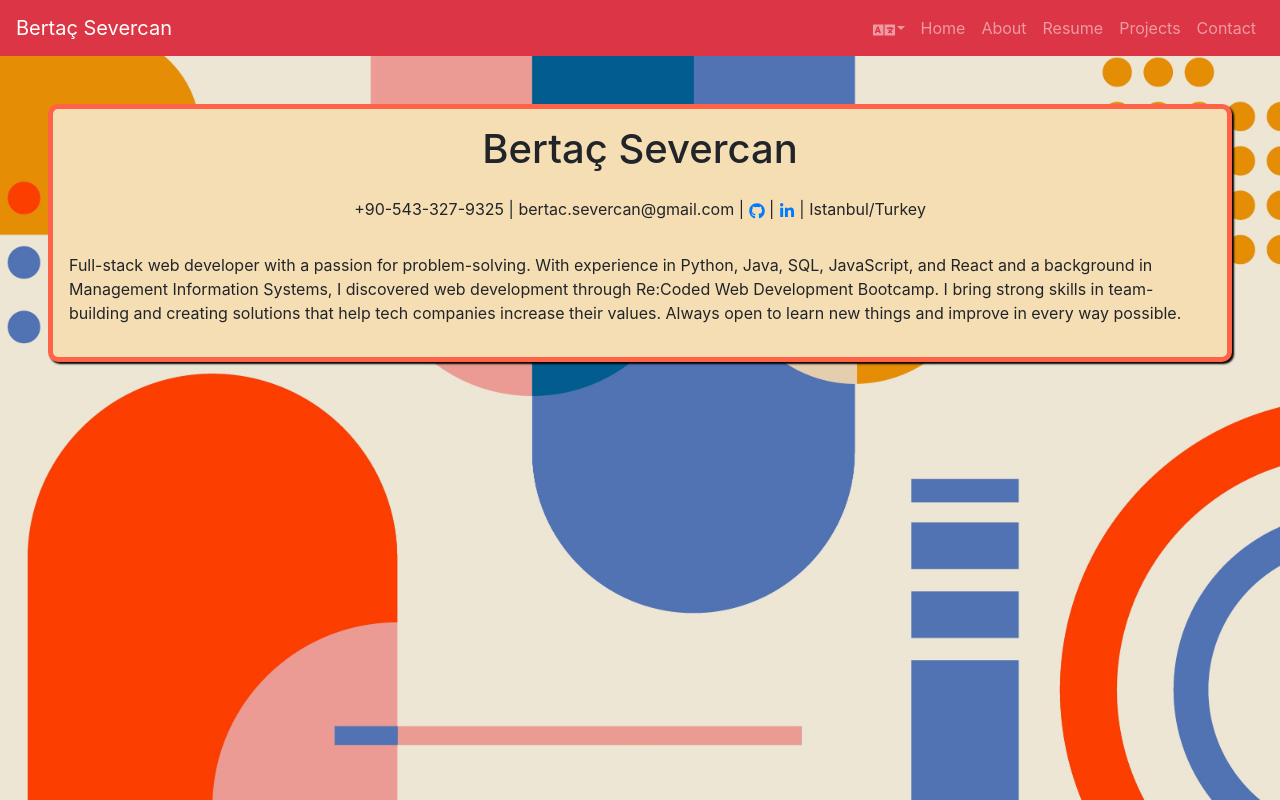
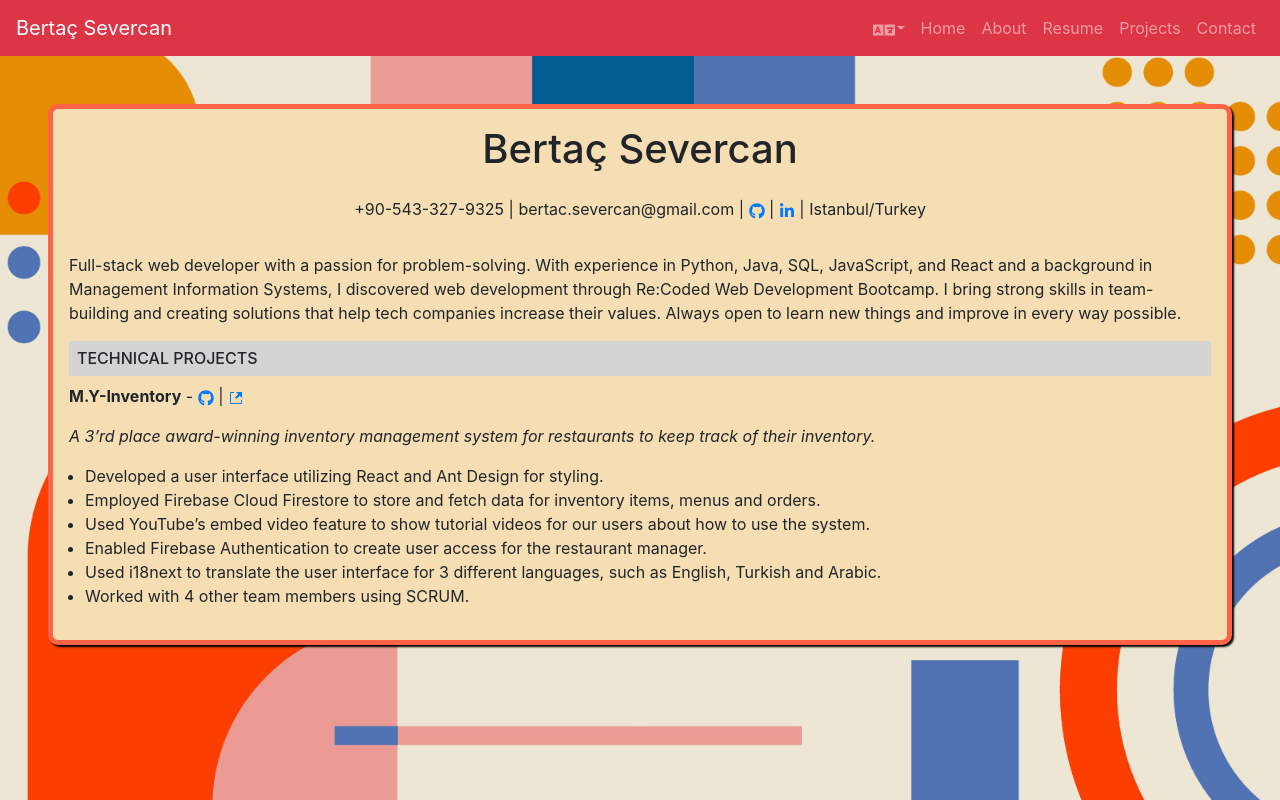
Before and after one commit to bertacsevercan/my-portfolio, a React (Create React App) app: page /resume in a window 1280 px wide. Built offline with nearby package versions, Linux system fonts and the light colour scheme.

Commit message:
add en translate and first project

```diff
--- a/src/containers/Resume/index.jsx
+++ b/src/containers/Resume/index.jsx
@@ -1,5 +1,6 @@
 import React from "react";
 import { FaGithub, FaLinkedinIn } from "react-icons/fa";
+import { GoLinkExternal } from "react-icons/go";
 import "./style.css";
 import { useTranslation } from "react-i18next";
 
@@ -16,6 +17,7 @@ const Resume = () => {
             href="https://github.com/bertacsevercan"
             rel="noreferrer"
             target="_blank"
+            title={t("contact.texts.text1")}
           >
             <FaGithub />
           </a>{" "}
@@ -24,6 +26,7 @@ const Resume = () => {
             rel="noreferrer"
             target="_blank"
             href="https://www.linkedin.com/in/bertac-severcan/"
+            title={t("contact.texts.text2")}
           >
             {" "}
             <FaLinkedinIn />{" "}
@@ -34,6 +37,40 @@ const Resume = () => {
       <div className="bio-summary">
         <p>{t("resume.texts.text0")}</p>
       </div>
+      <h6 className="techProjects-head">{t("resume.headers.head0")}</h6>
+      <div className="techProject-text">
+        <p>
+          <b>M.Y-Inventory</b> -{" "}
+          <a
+            rel="noreferrer"
+            target="_blank"
+            title={t("projects.links.link0")}
+            href="https://github.com/bertacsevercan/tina-zita.v2"
+          >
+            <FaGithub />
+          </a>{" "}
+          |{" "}
+          <a
+            rel="noreferrer"
+            target="_blank"
+            title={t("projects.links.link1")}
+            href="https://my-inventory.netlify.app "
+          >
+            <GoLinkExternal />
+          </a>
+        </p>
+        <p>
+          <i>{t("resume.texts.text1")}</i>
+        </p>
+        <ul>
+          <li>{t("resume.list0.li0")}</li>
+          <li>{t("resume.list0.li1")}</li>
+          <li>{t("resume.list0.li2")}</li>
+          <li>{t("resume.list0.li3")}</li>
+          <li>{t("resume.list0.li4")}</li>
+          <li>{t("resume.list0.li5")}</li>
+        </ul>
+      </div>
     </div>
   );
 };
--- a/src/containers/Resume/style.css
+++ b/src/containers/Resume/style.css
@@ -14,3 +14,17 @@
 .bio-summary {
   text-align: left;
 }
+
+.techProjects-head {
+  text-align: left;
+  padding: 0.5em;
+  background-color: lightgray;
+}
+
+.techProject-text {
+  text-align: left;
+}
+
+.techProject-text ul {
+  padding-left: 1rem;
+}
--- a/src/locales/en/translation.json
+++ b/src/locales/en/translation.json
@@ -93,7 +93,40 @@
   },
   "resume": {
     "texts": {
-      "text0": " Full-stack web developer with a passion for problem-solving. With experience in Python, Java, SQL, JavaScript, and React and a background in Management Information Systems, I discovered web development through Re:Coded Web Development Bootcamp. I bring strong skills in team-building and creating solutions that help tech companies increase their values. Always open to learn new things and improve in every way possible."
+      "text0": "Full-stack web developer with a passion for problem-solving. With experience in Python, Java, SQL, JavaScript, and React and a background in Management Information Systems, I discovered web development through Re:Coded Web Development Bootcamp. I bring strong skills in team-building and creating solutions that help tech companies increase their values. Always open to learn new things and improve in every way possible.",
+      "text1": "A 3’rd place award-winning inventory management system for restaurants to keep track of their inventory.",
+      "text2": "A food coupon donation website that connects the donors with the restaurants for the people in need.",
+      "text3": "A workout planner app which you can enter your weekly workouts and keep track of them."
+    },
+    "headers": {
+      "head0": "TECHNICAL PROJECTS",
+      "head1": "TECHNICAL SKILLS",
+      "head2": "EMPLOYMENT HISTORY",
+      "head3": "EDUCATION",
+      "head4": "LANGUAGES"
+    },
+    "list0": {
+      "li0": "Developed a user interface utilizing React and Ant Design for styling.",
+      "li1": "Employed Firebase Cloud Firestore to store and fetch data for inventory items, menus and orders.",
+      "li2": "Used YouTube’s embed video feature to show tutorial videos for our users about how to use the system.",
+      "li3": "Enabled Firebase Authentication to create user access for the restaurant manager.",
+      "li4": "Used i18next to translate the user interface for 3 different languages, such as English, Turkish and Arabic.",
+      "li5": "Worked with 4 other team members using SCRUM."
+    },
+    "list1": {
+      "li0": "Developed a user interface using React and Ant Design for styling.",
+      "li1": "Utilized Firebase Cloud Firestore and storage to store data and images for the restaurants and food coupons.",
+      "li2": "Implemented the WordPress API to educate users about world hunger.",
+      "li3": "Enabled ChartJS to show statistical data derived from the amount of sold coupons for a restaurant.",
+      "li4": "Used Firebase Authentication for restaurant user login flow.",
+      "li5": "Employed Stripe API to validate coupon donations as payment.",
+      "li6": "Worked with 3 other team members and a lead engineer using SCRUM.",
+      "li7": "Used i18next to translate the user interface for 3 different languages, such as English, Turkish and Arabic."
+    },
+    "list2": {
+      "li0": "Developed a user interface using React and Ant Design for styling.",
+      "li1": "Utilized Firebase Cloud Firestore to store data for the workout plans and workouts.",
+      "li2": "Worked with a partner pair programming."
     }
   }
 }
--- a/src/locales/tr/translation.json
+++ b/src/locales/tr/translation.json
@@ -93,7 +93,40 @@
   },
   "resume": {
     "texts": {
-      "text0": " Full-stack web developer with a passion for problem-solving. With experience in Python, Java, SQL, JavaScript, and React and a background in Management Information Systems, I discovered web development through Re:Coded Web Development Bootcamp. I bring strong skills in team-building and creating solutions that help tech companies increase their values. Always open to learn new things and improve in every way possible."
+      "text0": "Full-stack web developer with a passion for problem-solving. With experience in Python, Java, SQL, JavaScript, and React and a background in Management Information Systems, I discovered web development through Re:Coded Web Development Bootcamp. I bring strong skills in team-building and creating solutions that help tech companies increase their values. Always open to learn new things and improve in every way possible.",
+      "text1": "A 3’rd place award-winning inventory management system for restaurants to keep track of their inventory.",
+      "text2": "A food coupon donation website that connects the donors with the restaurants for the people in need.",
+      "text3": "A workout planner app which you can enter your weekly workouts and keep track of them."
+    },
+    "headers": {
+      "head0": "TECHNICAL PROJECTS",
+      "head1": "TECHNICAL SKILLS",
+      "head2": "EMPLOYMENT HISTORY",
+      "head3": "EDUCATION",
+      "head4": "LANGUAGES"
+    },
+    "list0": {
+      "li0": "Developed a user interface utilizing React and Ant Design for styling.",
+      "li1": "Employed Firebase Cloud Firestore to store and fetch data for inventory items, menus and orders.",
+      "li2": "Used YouTube’s embed video feature to show tutorial videos for our users about how to use the system.",
+      "li3": "Enabled Firebase Authentication to create user access for the restaurant manager.",
+      "li4": "Used i18next to translate the user interface for 3 different languages, such as English, Turkish and Arabic.",
+      "li5": "Worked with 4 other team members using SCRUM."
+    },
+    "list1": {
+      "li0": "Developed a user interface using React and Ant Design for styling.",
+      "li1": "Utilized Firebase Cloud Firestore and storage to store data and images for the restaurants and food coupons.",
+      "li2": "Implemented the WordPress API to educate users about world hunger.",
+      "li3": "Enabled ChartJS to show statistical data derived from the amount of sold coupons for a restaurant.",
+      "li4": "Used Firebase Authentication for restaurant user login flow.",
+      "li5": "Employed Stripe API to validate coupon donations as payment.",
+      "li6": "Worked with 3 other team members and a lead engineer using SCRUM.",
+      "li7": "Used i18next to translate the user interface for 3 different languages, such as English, Turkish and Arabic."
+    },
+    "list2": {
+      "li0": "Developed a user interface using React and Ant Design for styling.",
+      "li1": "Utilized Firebase Cloud Firestore to store data for the workout plans and workouts.",
+      "li2": "Worked with a partner pair programming."
     }
   }
 }
```
